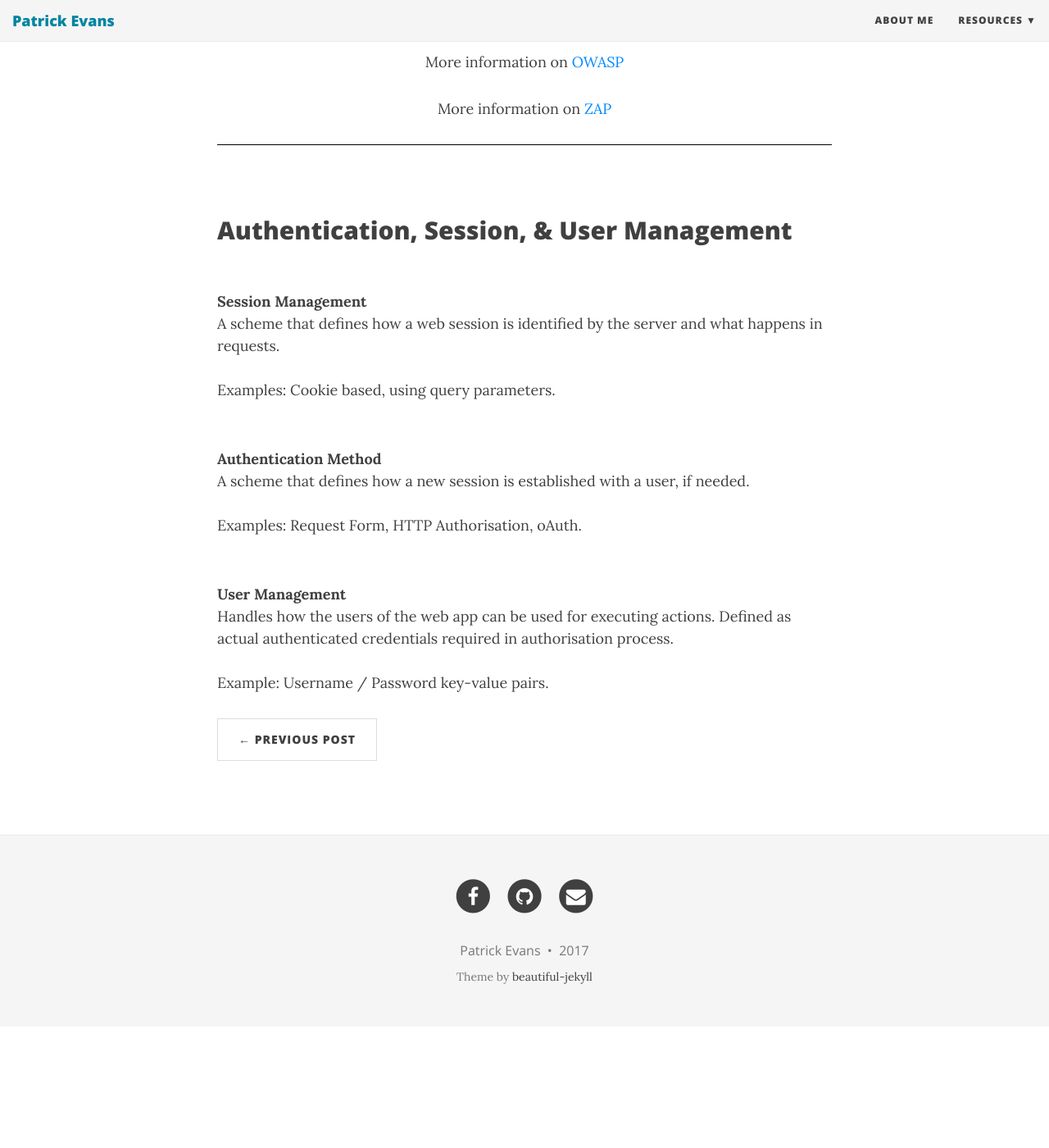
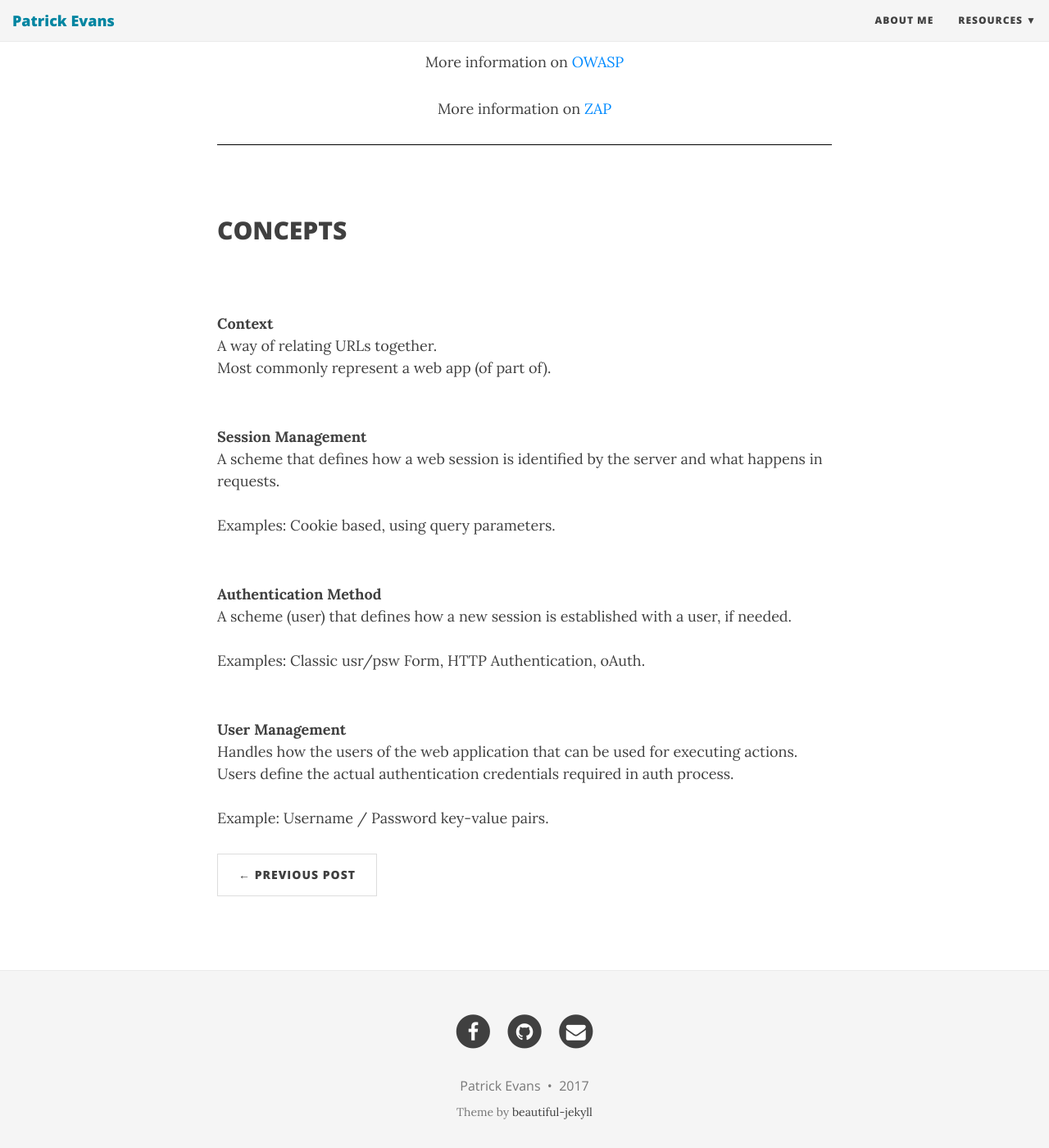
Before and after one commit to patevs/old_blog, a Jekyll site: the page built from _posts/2017-11-30-owasp-zap.md, in a window 1280 px wide and 1400 px high, scrolled down 567 px. Shown: the whole window at 82% size. Built offline with Jekyll 4.4.1, drawn with Linux system fonts in a browser that asks for light colours; nearby versions of some CDN libraries; before the commit the page ends 1819 px from its top, so only the background shows below that.

Commit message:
updating owasp-zap post

```diff
--- a/_posts/2017-11-30-owasp-zap.md
+++ b/_posts/2017-11-30-owasp-zap.md
@@ -18,9 +18,17 @@ It is designed to be used by people with a wide range of security experience and
  <p style="text-align:center"> More information on<a href="https://www.owasp.org/index.php/OWASP_Zed_Attack_Proxy_Project"> ZAP</a></p>
 
 </div>
+<br>
 
+## CONCEPTS
 <br>
-## Authentication, Session, & User Management
+<br>
+<strong>Context</strong><br>
+A way of relating URLs together.
+<br>
+Most commonly represent a web app (of part of).
+<br>
+
 <br>
 <strong>Session Management</strong><br>
 A scheme that defines how a web session is identified by the server and what happens in requests.<br>
@@ -29,13 +37,13 @@ Examples: Cookie based, using query parameters.
 
 <br>
 <strong>Authentication Method</strong><br>
-A scheme that defines how a new session is established with a user, if needed.<br>
+A scheme (user) that defines how a new session is established with a user, if needed.<br>
 <br>
-Examples: Request Form, HTTP Authorisation, oAuth.
+Examples: Classic usr/psw Form, HTTP Authentication, oAuth.
 
 <br>
 <strong>User Management</strong><br>
-Handles how the users of the web app can be used for executing actions.
-Defined as actual authenticated credentials required in authorisation process.<br>
+Handles how the users of the web application that can be used for executing actions.
+Users define the actual authentication credentials required in auth process.<br>
 <br>
 Example: Username / Password key-value pairs.
--- a/index.html
+++ b/index.html
@@ -19,7 +19,7 @@ bigimg: /img/great-wave.png
 
   <div class="imgWrap">
     <img src="/img/full-stack.png" alt="Enjoy the code" style="text-align:center"/>
-    <span class="imgDescription"> <p class="imgtext">Enjoy the code!</p> </span>
+    <span class="imgDescription"><a href="https://www.codecademy.com/"><p class="imgtext">Enjoy the code!</p></a></span>
   </div>
   <br>
   <br>
```
